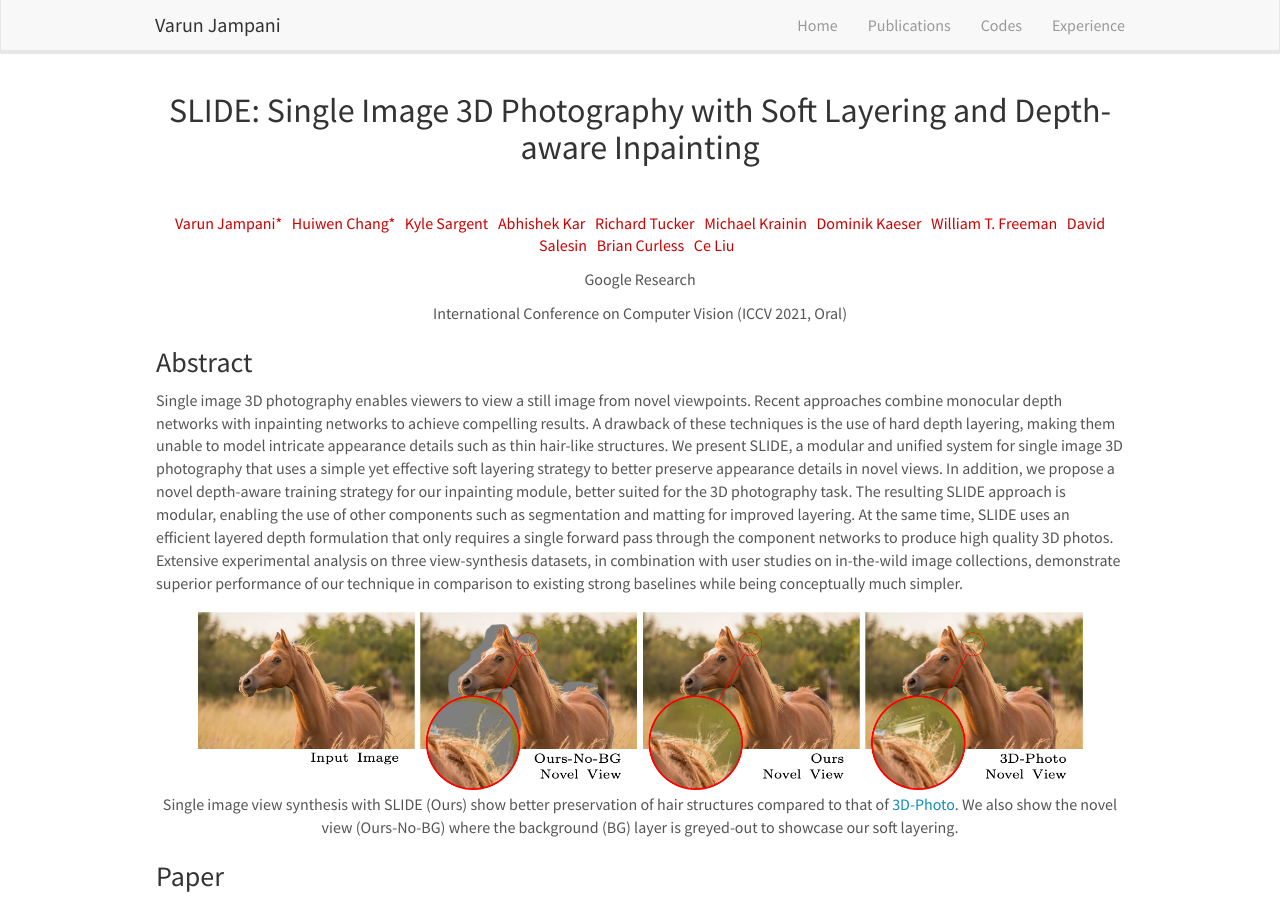
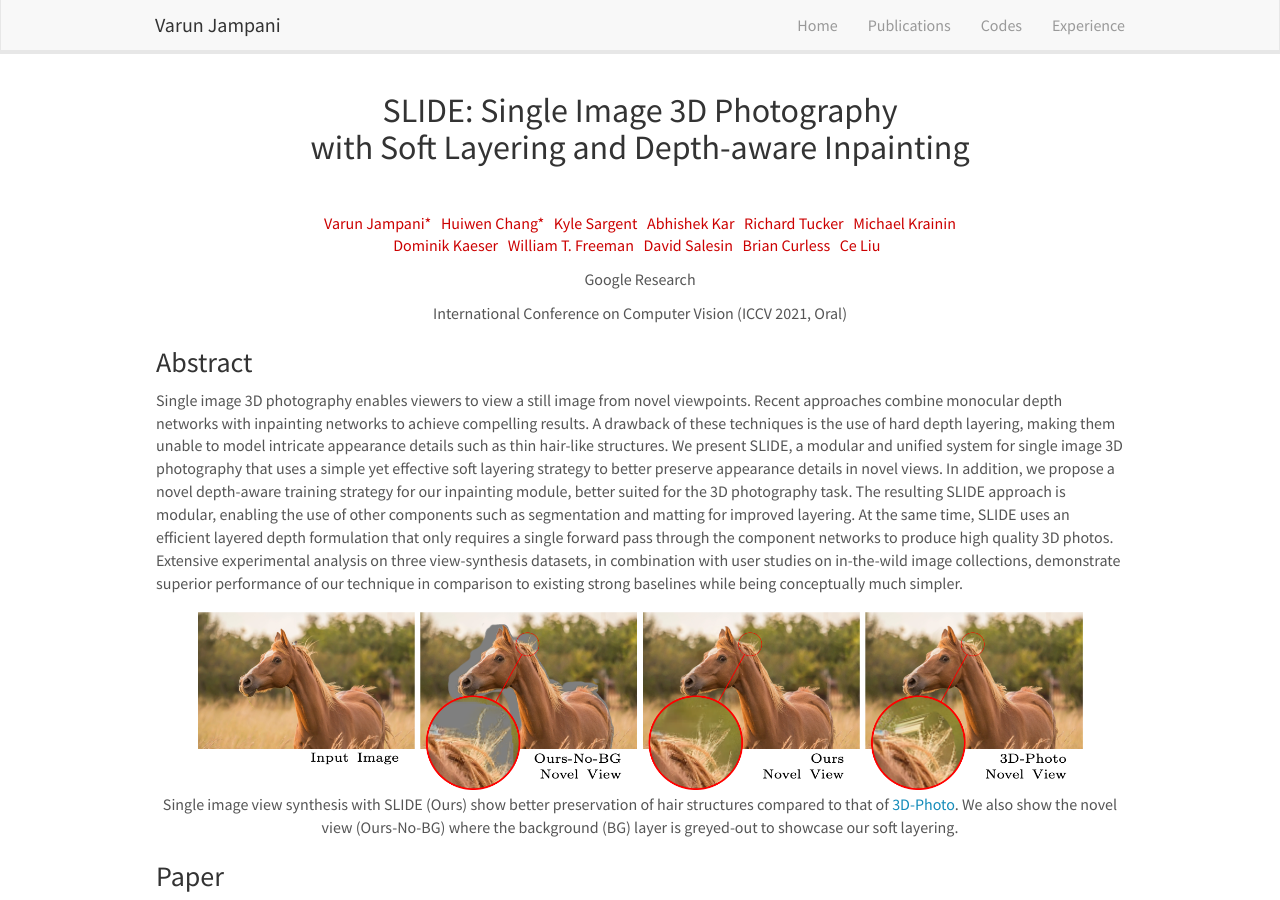
Before and after one commit to varunjampani/varunjampani.github.io, a Jekyll site: the page built from _pages/slide.md, in a window 1280 px wide and 900 px high. Built offline with Jekyll 4.4.1, drawn with Linux system fonts in a browser that asks for light colours; nearby versions of some CDN libraries.

Commit message:
Update slide.md

```diff
--- a/_pages/slide.md
+++ b/_pages/slide.md
@@ -7,7 +7,7 @@ permalink: /slide/
 ---
 
 [comment]: Title
-<h2 align="center"> SLIDE: Single Image 3D Photography with Soft Layering and Depth-aware Inpainting </h2>
+<h2 align="center"> SLIDE: Single Image 3D Photography <br> with Soft Layering and Depth-aware Inpainting </h2>
 <p>&nbsp;</p>
 
 [comment]: Authors
@@ -23,7 +23,7 @@ permalink: /slide/
 <a href="https://research.google/people/RichardTucker/" style="color: #CC0000"> Richard Tucker </a>
 &nbsp;
 <a href="https://research.google/people/107089/" style="color: #CC0000"> Michael Krainin </a>
-&nbsp;
+<br>
 <a href="https://www.linkedin.com/in/dominikkaeser" style="color: #CC0000"> Dominik Kaeser </a>
 &nbsp;
 <a href="https://billf.mit.edu/" style="color: #CC0000"> William T. Freeman </a>
```
